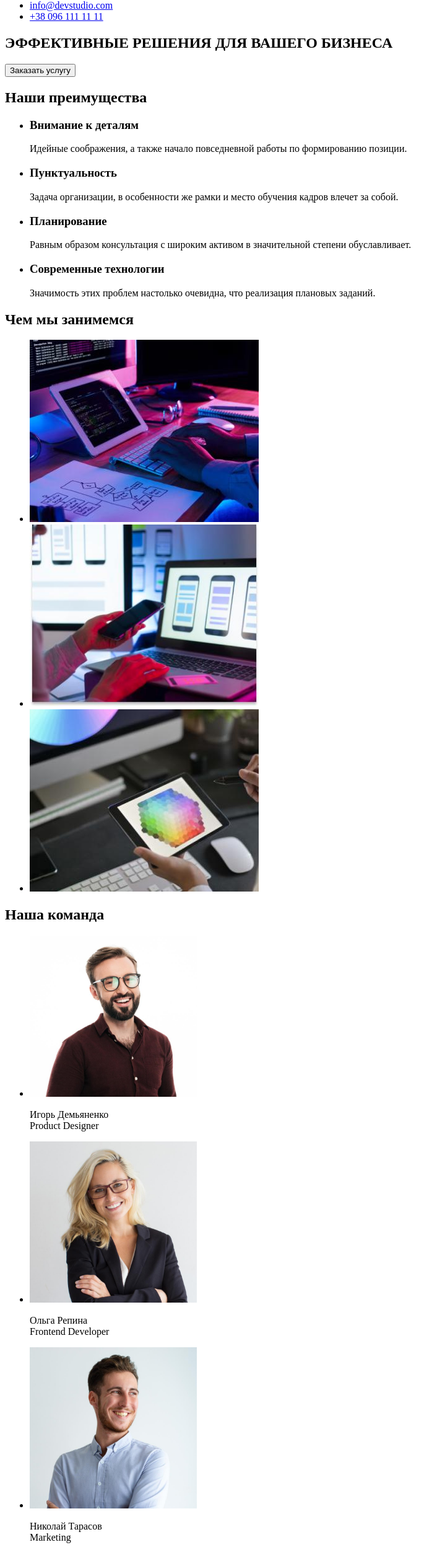
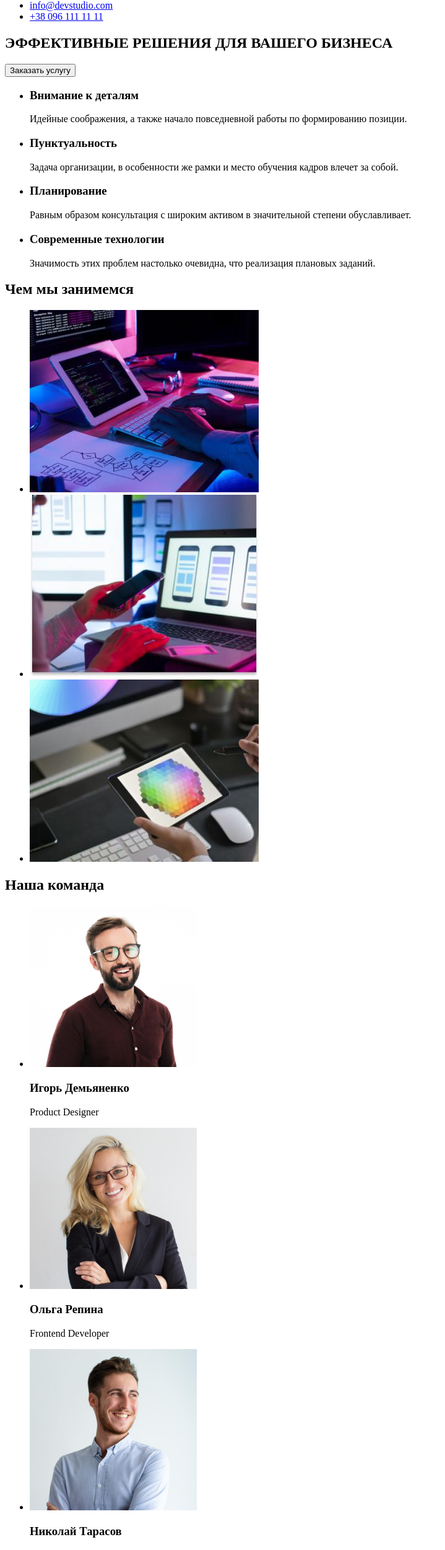
Before and after one commit to Lorengreyn/goit-markup-hw-01, a plain HTML site: page html/index.html in a window 1280 px wide. Shown: the part 112-2612 px from the top of the page at 62% size, without its empty margins (0-719 px from the left). Drawn offline with Linux system fonts and the light colour scheme.

Commit message:
Исправления семантики

```diff
--- a/html/index.html
+++ b/html/index.html
@@ -4,6 +4,7 @@
     <title>hw</title>
     <meta charset="utf-8">
     <meta http-equiv="x-ua-compatible" content="ie=edge">
+    <meta name="viewport" content="width=device-width, initial-scale=1.0">
 </head>
 <body class="bg">
 <header>
@@ -31,7 +32,7 @@
 </div>
 <div>
     <section>
-        <h2>Наши преимущества</h2><!--Спрятать этот заголовок-->
+        <h2 hidden>Наши преимущества</h2>
        <ul>
            <li><h3>Внимание к деталям</h3><p>Идейные соображения, а также начало повседневной работы по формированию позиции.</p></li>
            <li><h3>Пунктуальность</h3><p>Задача организации, в особенности же рамки и место обучения кадров влечет за собой.</p></li>
@@ -54,17 +55,17 @@
     <section>
         <h2>Наша команда</h2>
         <ul>
-            <li><img src="../images/igor.jpg" width="270" height="260" alt="Игорь Демьяненко"><p>Игорь Демьяненко<br>Product Designer</p></li>
-            <li><img src="../images/olha.jpg" width="270" height="260" alt="Ольга Репина"><p>Ольга Репина<br>Frontend Developer</p></li>
-            <li><img src="../images/nikolay.jpg" width="270" height="260" alt="Николай Тарасов"><p>Николай Тарасов<br>Marketing</p></li>
-            <li><img src="../images/mihail.jpg" width="270" height="260" alt="Михаил Ермаков"><p>Михаил Ермаков<br>UI Designer</p></li>
+            <li><img src="../images/igor.jpg" width="270" height="260" alt="Игорь Демьяненко"><h3>Игорь Демьяненко</h3><p>Product Designer</p></li>
+            <li><img src="../images/olha.jpg" width="270" height="260" alt="Ольга Репина"><h3>Ольга Репина</h3><p>Frontend Developer</p></li>
+            <li><img src="../images/nikolay.jpg" width="270" height="260" alt="Николай Тарасов"><h3>Николай Тарасов</h3><p>Marketing</p></li>
+            <li><img src="../images/mihail.jpg" width="270" height="260" alt="Михаил Ермаков"><h3>Михаил Ермаков</h3><p>UI Designer</p></li>
         </ul>
     </section>
 </div>
 <footer class="footer">
     <span>Web</span><span>Studio</span>
     <address>
-        г. Киев, пр-т Леси Украинки, д. 26
+        <a href="https://goo.gl/maps/86em8GoFaQWGxfPu7" target="_blank" rel="noreferrer noopener">г. Киев, пр-т Леси Украинки, д. 26</a>
     </address>
     <address>
         <a href="mailto:info@devstudio.com">info@devstudio.com</a> <br>
```
